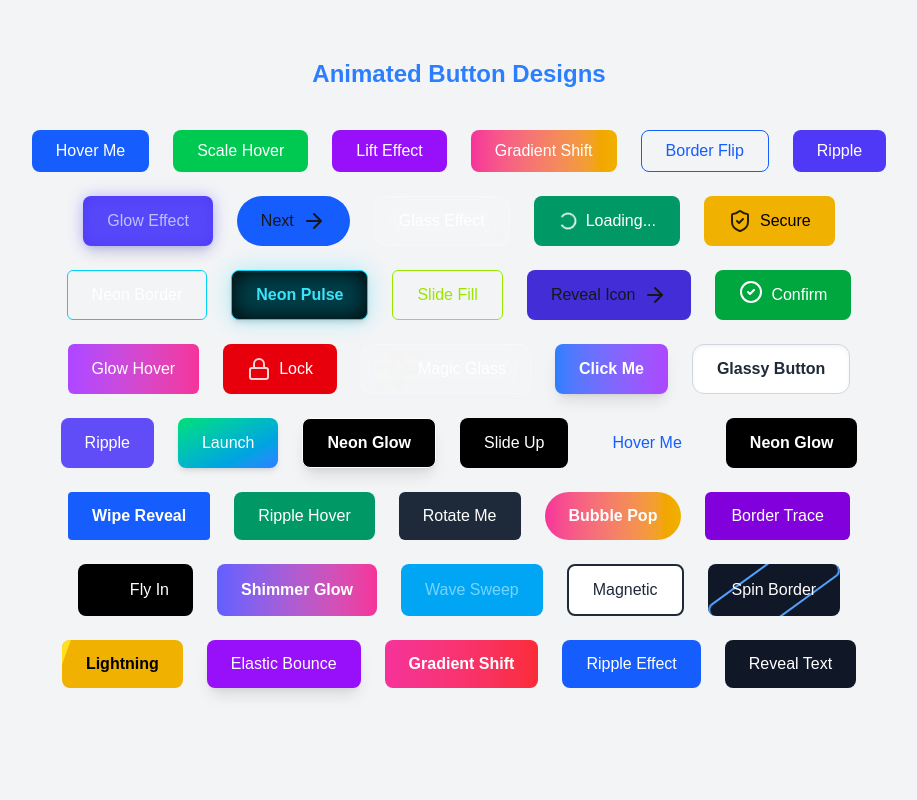
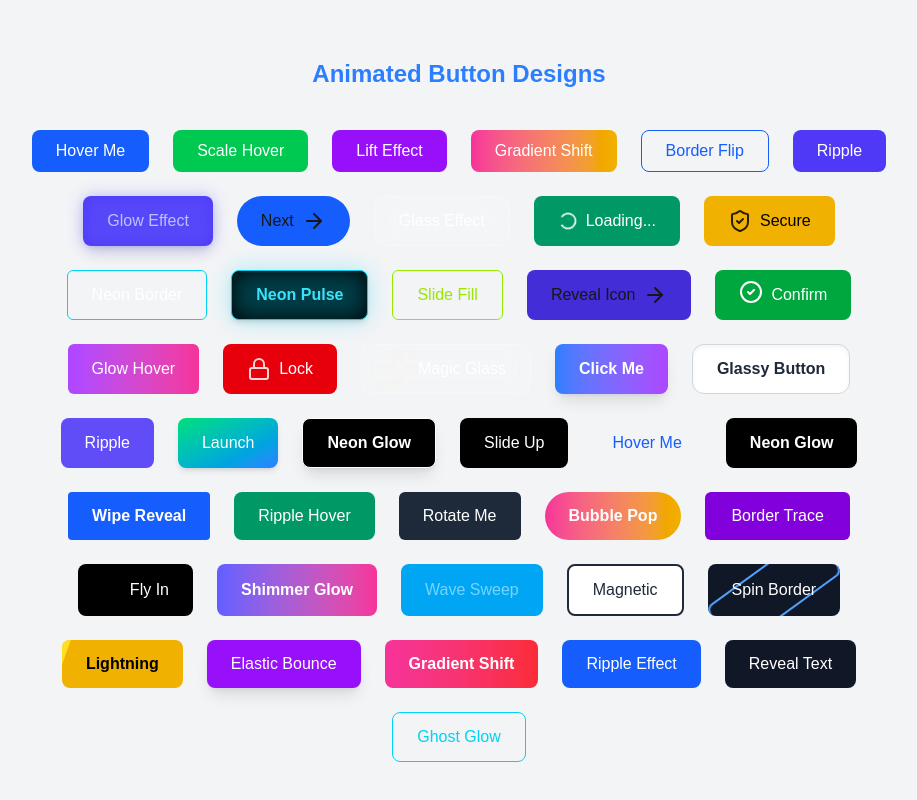
Before and after one commit to Prohor722/tailwind_compoenets, a Next.js app: page /button in a window 1280 px wide. Shown: the part 232-1032 px from the top of the page, without its empty margins (181-1098 px from the left). Built offline with nearby package versions, Linux system fonts and the light colour scheme.

Commit message:
another button added

```diff
--- a/app/components/animarion-buttons.tsx
+++ b/app/components/animarion-buttons.tsx
@@ -261,6 +261,10 @@ export const AnimarionButtons = () => {
             Reveal Text
           </span>
         </button>
+
+        <button className="px-6 py-3 border border-cyan-400 text-cyan-400 hover:font-bold hover:text-white rounded-lg hover:bg-cyan-400 transition-all duration-300 hover:shadow-[0_0_20px_rgba(0,255,255,0.7)]">
+          Ghost Glow
+        </button>
       </div>
     </div>
   );
```
